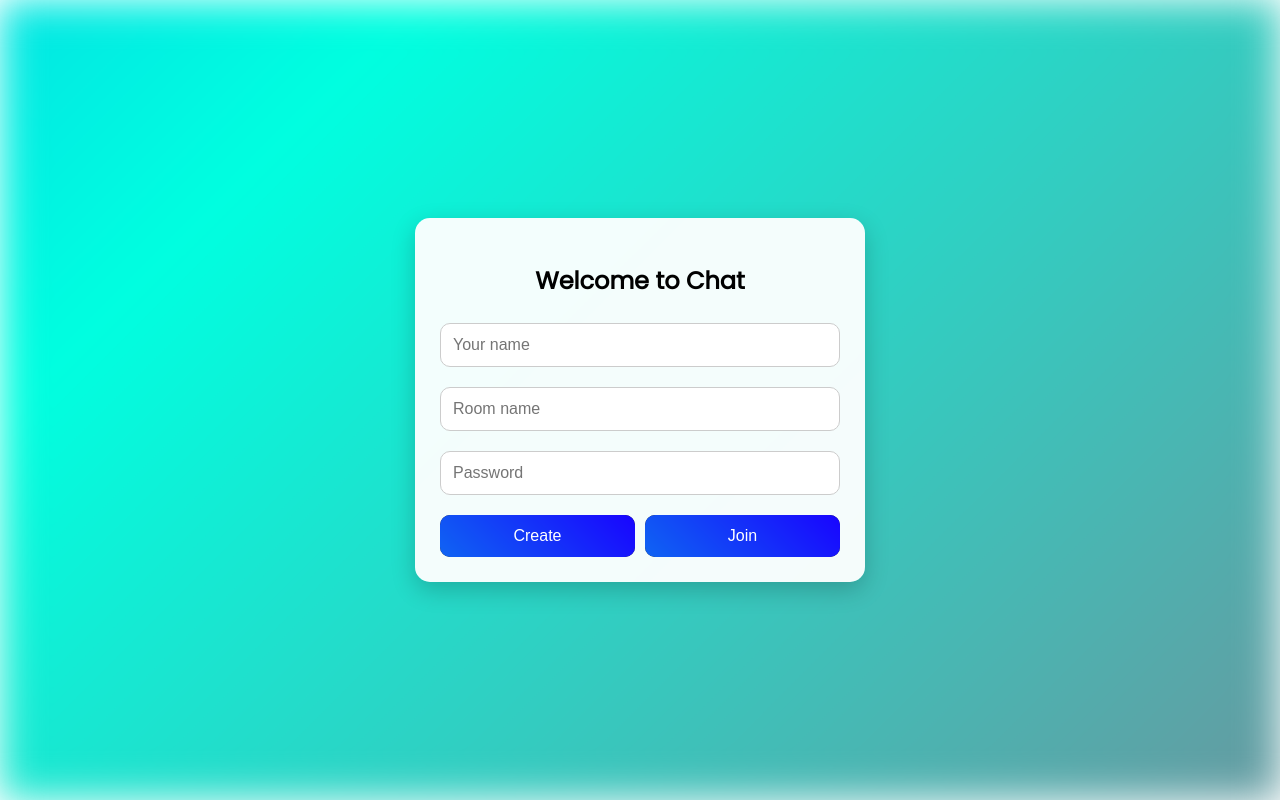
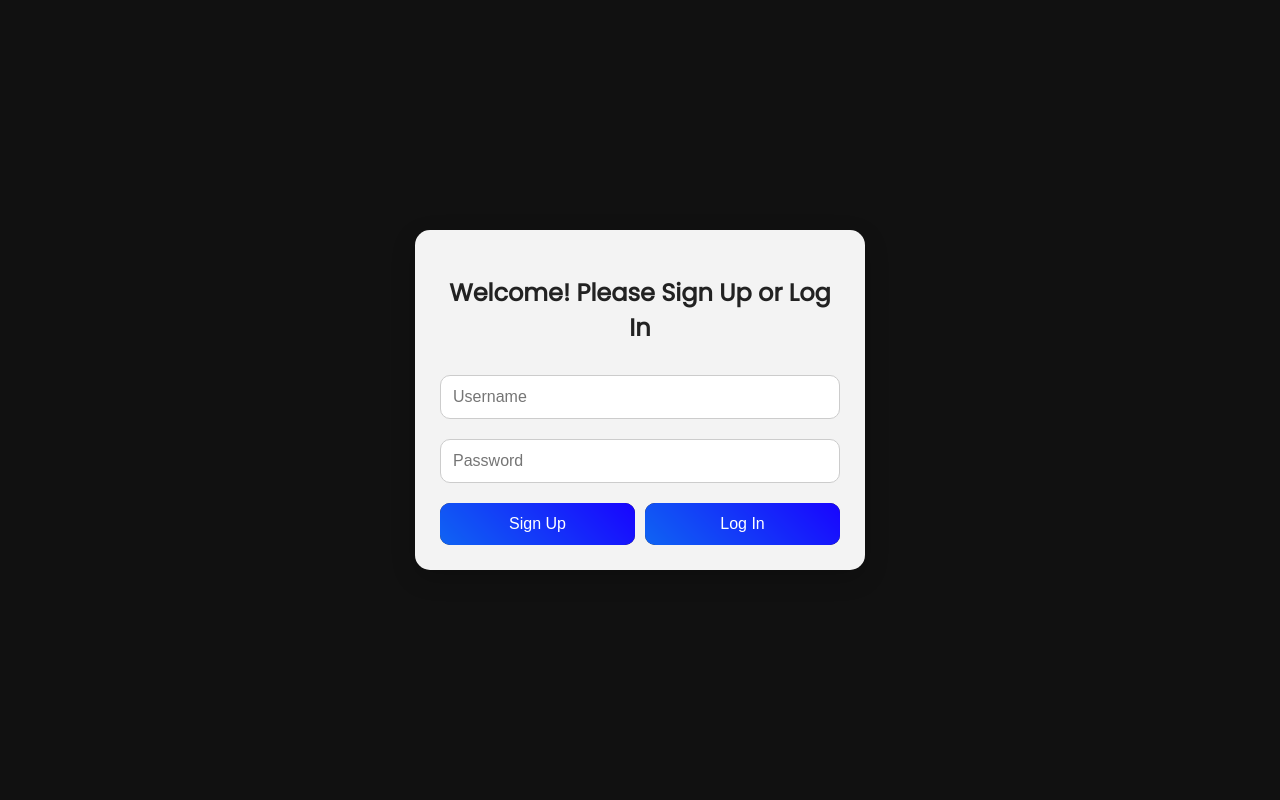
Before and after one commit to pro-code001/chat-server, a Flask app: page / in a window 1280 px wide. Run offline with Flask 2, Linux system fonts and the light colour scheme; some libraries are stand-ins or nearby versions.

Commit message:
index.html

```diff
--- a/templates/index.html
+++ b/templates/index.html
@@ -3,7 +3,7 @@
 <head>
   <meta charset="UTF-8" />
   <meta name="viewport" content="width=device-width, initial-scale=1.0">
-  <title>Stylish Chat</title>
+  <title>Stylish Chat with Auth</title>
   <script src="https://cdn.socket.io/4.5.0/socket.io.min.js"></script>
   <link href="https://fonts.googleapis.com/css2?family=Poppins&display=swap" rel="stylesheet">
   <style>
@@ -20,28 +20,11 @@
       justify-content: center;
       align-items: center;
       position: relative;
+      background: #111;
+      color: #222;
     }
 
-    .background {
-      position: absolute;
-      top: 0;
-      left: 0;
-      width: 100%;
-      height: 100%;
-      background: linear-gradient(-45deg, #ff0040, #00ffe0, #1900ff, #ff00c8);
-      background-size: 600% 600%;
-      animation: animateBG 20s ease infinite;
-      z-index: -1;
-      filter: blur(20px);
-    }
-
-    @keyframes animateBG {
-      0% { background-position: 0% 50%; }
-      50% { background-position: 100% 50%; }
-      100% { background-position: 0% 50%; }
-    }
-
-    #login, #chat {
+    #auth, #chat {
       background: rgba(255, 255, 255, 0.95);
       padding: 25px;
       border-radius: 15px;
@@ -49,10 +32,6 @@
       width: 90%;
       max-width: 450px;
       text-align: center;
-    }
-
-    h2, h3 {
-      margin-bottom: 15px;
     }
 
     input {
@@ -160,16 +139,13 @@
   </style>
 </head>
 <body>
-  <div class="background"></div>
-
-  <div id="login">
-    <h2>Welcome to Chat</h2>
-    <input id="username" placeholder="Your name" />
-    <input id="room" placeholder="Room name" />
-    <input id="password" type="password" placeholder="Password" />
+  <div id="auth">
+    <h2>Welcome! Please Sign Up or Log In</h2>
+    <input id="authUsername" placeholder="Username" />
+    <input id="authPassword" type="password" placeholder="Password" />
     <div class="btn-group">
-      <button id="createBtn">Create</button>
-      <button id="joinBtn">Join</button>
+      <button id="signupBtn">Sign Up</button>
+      <button id="loginBtn">Log In</button>
     </div>
   </div>
 
@@ -184,69 +160,72 @@
 
   <script>
     const socket = io();
-    const loginDiv = document.getElementById('login');
+
+    const authDiv = document.getElementById('auth');
     const chatDiv = document.getElementById('chat');
-    const roomNameSpan = document.getElementById('roomName');
-    const messagesDiv = document.getElementById('messages');
 
-    document.getElementById('createBtn').onclick = () => {
-      const username = document.getElementById('username').value.trim();
-      const room = document.getElementById('room').value.trim();
-      const password = document.getElementById('password').value.trim();
-      if (!username || !room || !password) {
-        alert("Fill all fields to create a room.");
+    const signupBtn = document.getElementById('signupBtn');
+    const loginBtn = document.getElementById('loginBtn');
+
+    signupBtn.onclick = () => {
+      const username = document.getElementById('authUsername').value.trim();
+      const password = document.getElementById('authPassword').value.trim();
+
+      if (!username || !password) {
+        alert("Fill both username and password to sign up.");
         return;
       }
-      socket.emit('create', {username, room, password});
+
+      socket.emit('signup', {username, password});
     };
 
-    document.getElementById('joinBtn').onclick = () => {
-      const username = document.getElementById('username').value.trim();
-      const room = document.getElementById('room').value.trim();
-      const password = document.getElementById('password').value.trim();
-      if (!username || !room || !password) {
-        alert("Fill all fields to join a room.");
+    loginBtn.onclick = () => {
+      const username = document.getElementById('authUsername').value.trim();
+      const password = document.getElementById('authPassword').value.trim();
+
+      if (!username || !password) {
+        alert("Fill both username and password to log in.");
         return;
       }
-      socket.emit('join', {username, room, password});
+
+      socket.emit('login', {username, password});
     };
 
-    socket.on('created', data => {
-      loginDiv.style.display = 'none';
-      chatDiv.style.display = 'block';
-      roomNameSpan.textContent = data.room;
-      addMessage(`You created and joined room: ${data.room}`);
+    socket.on('signup_response', data => {
+      alert(data.msg);
+      if (data.success) {
+        authDiv.style.display = 'none';
+        chatDiv.style.display = 'block';
+      }
     });
 
-    socket.on('joined', data => {
-      loginDiv.style.display = 'none';
-      chatDiv.style.display = 'block';
-      roomNameSpan.textContent = data.room;
-      addMessage(`You joined room: ${data.room}`);
+    socket.on('login_response', data => {
+      alert(data.msg);
+      if (data.success) {
+        authDiv.style.display = 'none';
+        chatDiv.style.display = 'block';
+      }
     });
 
-    socket.on('error', data => {
-      alert(data.msg);
-    });
+    // Chat message sending/receiving logic here
+    const messagesDiv = document.getElementById('messages');
+    const messageInput = document.getElementById('messageInput');
+    const sendBtn = document.getElementById('sendBtn');
+
+    sendBtn.onclick = () => {
+      const msg = messageInput.value.trim();
+      if (!msg) return;
+      // For now, no rooms; just broadcast to all clients
+      socket.emit('message', {msg});
+      messageInput.value = '';
+    };
 
     socket.on('message', msg => {
-      addMessage(msg);
-    });
-
-    document.getElementById('sendBtn').onclick = () => {
-      const msg = document.getElementById('messageInput').value.trim();
-      const room = roomNameSpan.textContent;
-      if (!msg) return;
-      socket.emit('message', {room, msg});
-      document.getElementById('messageInput').value = '';
-    };
-
-    function addMessage(msg) {
       const p = document.createElement('p');
       p.textContent = msg;
       messagesDiv.appendChild(p);
       messagesDiv.scrollTop = messagesDiv.scrollHeight;
-    }
+    });
   </script>
 </body>
 </html>
```
